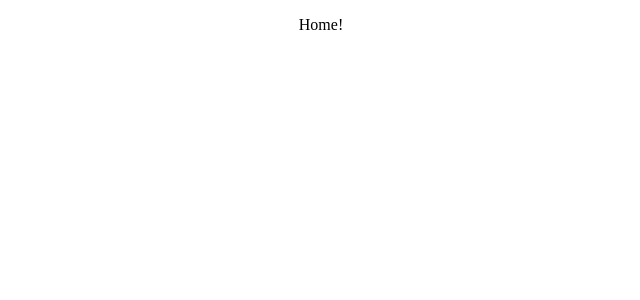
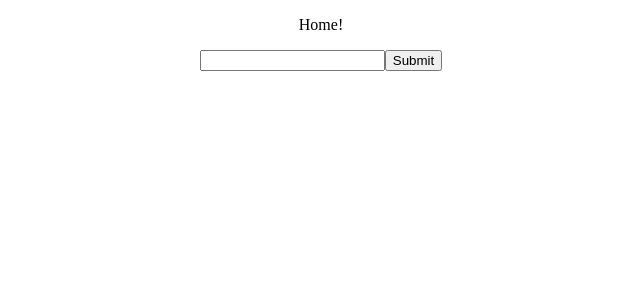
Before and after one commit to manloeng/furry-happiness-web-crawler, a React (Create React App) app in the folder frontend/: page / in a window 1280 px wide. Shown: the top 300 px of the page, without its empty margins (319-959 px from the left). Built offline with nearby package versions, Linux system fonts and the light colour scheme; the HTML template or start-up script is replaced by a standard one.

Commit message:
add handleSumbit function

```diff
--- a/frontend/src/App.js
+++ b/frontend/src/App.js
@@ -1,10 +1,12 @@
-import React from 'react';
-import './App.css';
+import React from "react";
+import "./App.css";
+import CreateForm from "./Components/CreateForm";
 
 function App() {
   return (
     <div className="App">
       <p>Home!</p>
+      <CreateForm />
     </div>
   );
 }
--- a/frontend/src/Components/CreateForm.js
+++ b/frontend/src/Components/CreateForm.js
@@ -4,16 +4,31 @@ class CreateForm extends Component {
   state = {
     url: ""
   };
+
   render() {
+    const { url } = this.state;
     return (
       <div>
-        <form>
-          <input type="text" />
-          <input className={styles.button} type="submit" />
+        <form onSubmit={this.handleSubmit}>
+          <input value={url} type="text" onChange={this.handleTextChange} />
+          <input type="submit" name="submit" />
         </form>
       </div>
     );
   }
+
+  handleTextChange = ({ target: { value } }) => {
+    this.setState({ url: value });
+  };
+
+  handleSubmit = e => {
+    const { url } = this.state;
+    e.preventDefault();
+    api.postURL({ url }).then(data => {
+      console.log(data);
+      this.setState({ url: "" });
+    });
+  };
 }
 
 export default CreateForm;
```
